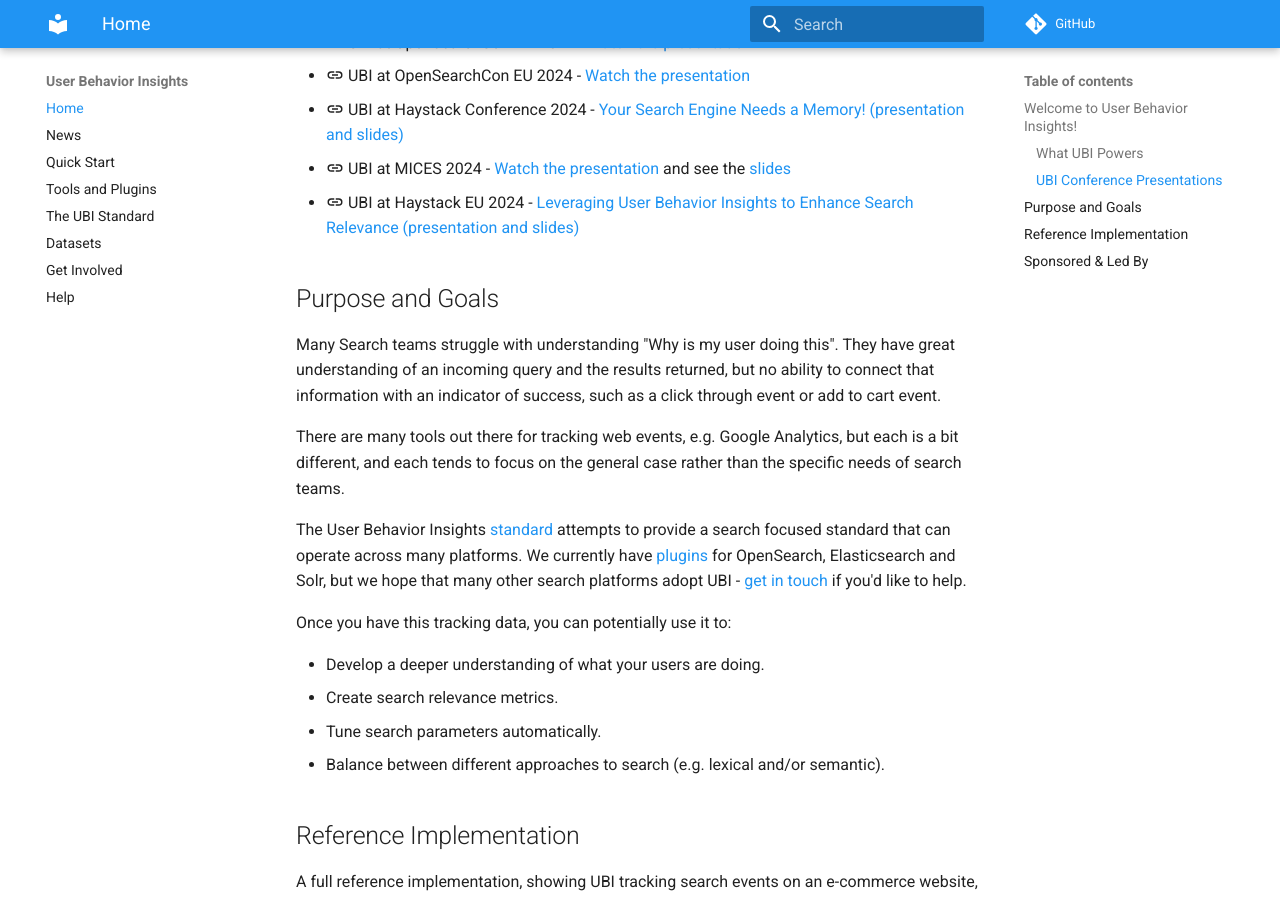
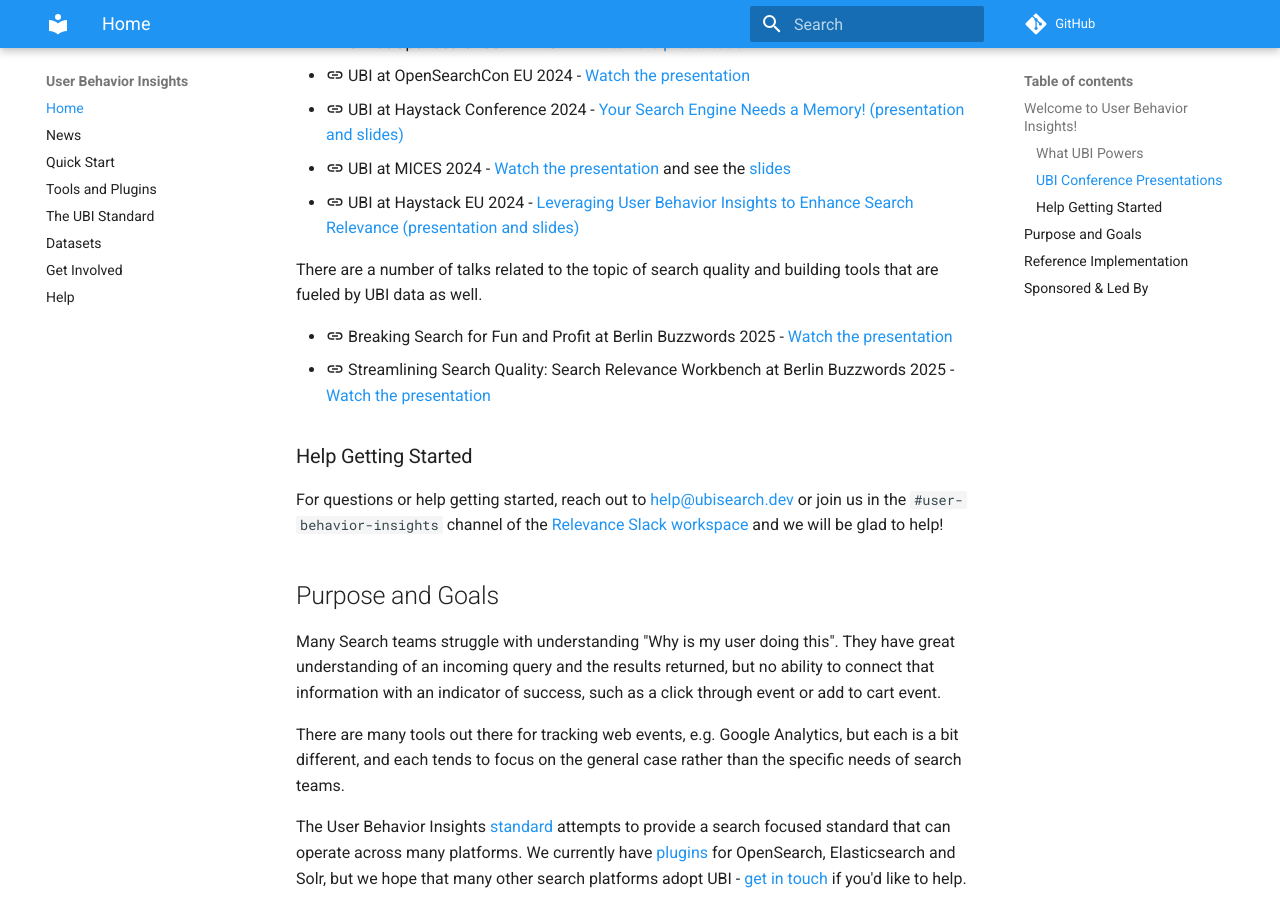
Before and after one commit to o19s/ubi-website, an MkDocs documentation site: the page built from docs/index.md, in a window 1280 px wide and 900 px high, scrolled down 661 px. Built offline with MkDocs 1.6.1 and Material for MkDocs 9.7.7, drawn with Linux system fonts in a browser that asks for light colours; comment, search, counter and statistics services are not loaded.

Commit message:
more updates

```diff
--- a/docs/index.md
+++ b/docs/index.md
@@ -16,11 +16,22 @@
 
 Learn more about UBI through conference presentations. If you have talked about UBI let us know so we can link your talk here, too.
 
+
 * :material-link: UBI at OpenSearchCon NA 2024 - [Watch the presentation](https://youtu.be/xi261oUamXc?si=59zykK08kSMvG9nD)
 * :material-link: UBI at OpenSearchCon EU 2024 - [Watch the presentation](https://www.youtube.com/watch?v=dH7SPHKpxo0)
 * :material-link: UBI at Haystack Conference 2024 - [Your Search Engine Needs a Memory! (presentation and slides)](https://haystackconf.com/us2024/talk-15/)
 * :material-link: UBI at MICES 2024 - [Watch the presentation](https://youtu.be/8_4VRtMWtSY) and see the [slides](https://mices.co/slides/user-behavior%20insights-mices-2024.pdf)
 * :material-link: UBI at Haystack EU 2024 - [Leveraging User Behavior Insights to Enhance Search Relevance (presentation and slides)](https://haystackconf.com/eu2024/talk-1/)
+
+There are a number of talks related to the topic of search quality and building tools that are fueled by UBI data as well.
+
+* :material-link: Breaking Search for Fun and Profit at Berlin Buzzwords 2025 - [Watch the presentation](https://www.youtube.com/watch?v=HIoivNg9SkY&list=PLq-odUc2x7i8dTff006Wg2r0fsseSGrpJ&index=57)
+* :material-link: Streamlining Search Quality: Search Relevance Workbench at Berlin Buzzwords 2025 - [Watch the presentation](https://www.youtube.com/watch?v=14kduAl2lx0&list=PLq-odUc2x7i8dTff006Wg2r0fsseSGrpJ&index=17)
+
+
+### Help Getting Started
+
+For questions or help getting started, reach out to [help@ubisearch.dev](mailto:help@ubisearch.dev) or join us in the `#user-behavior-insights` channel of the [Relevance Slack workspace](https://opensourceconnections.com/slack) and we will be glad to help!
 
 ## Purpose and Goals
 
```
Also changed, not shown: docs/tools.md (+6 -0 lines).
